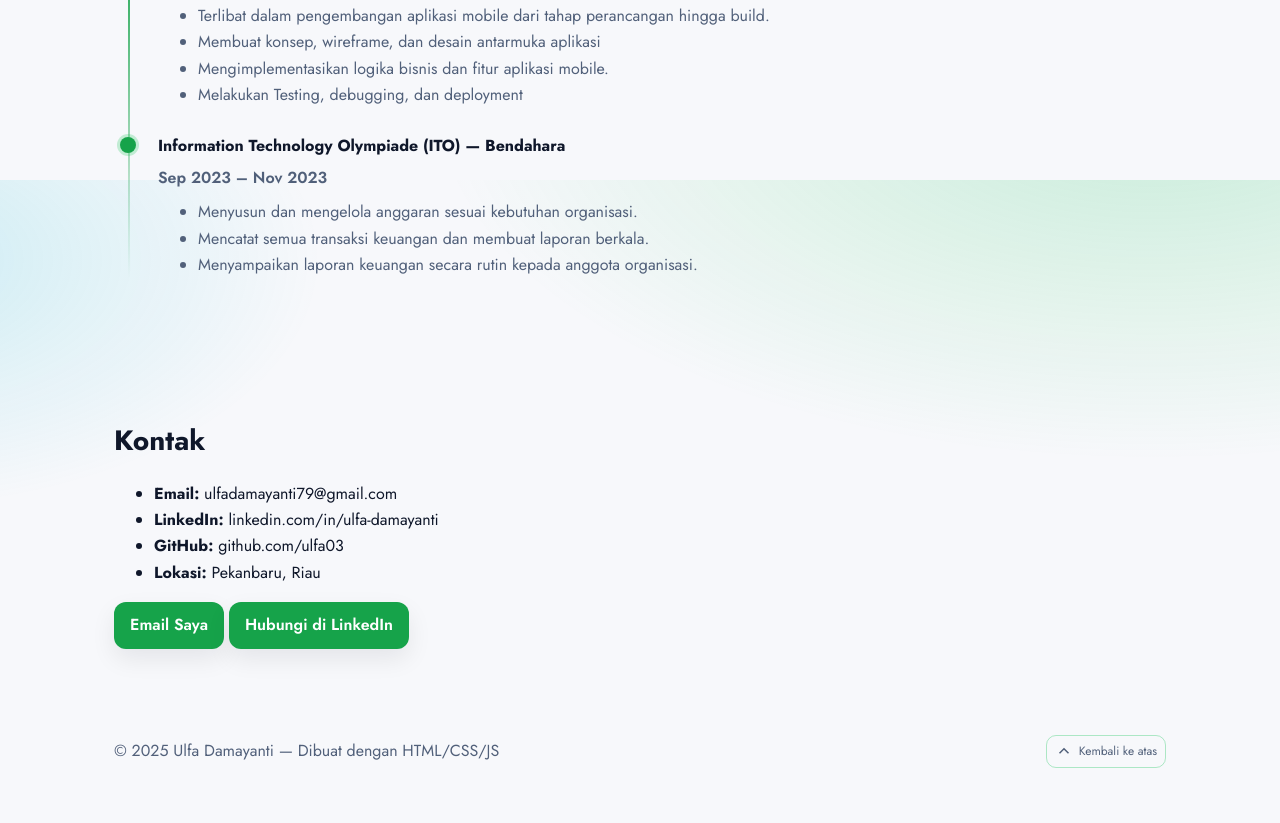
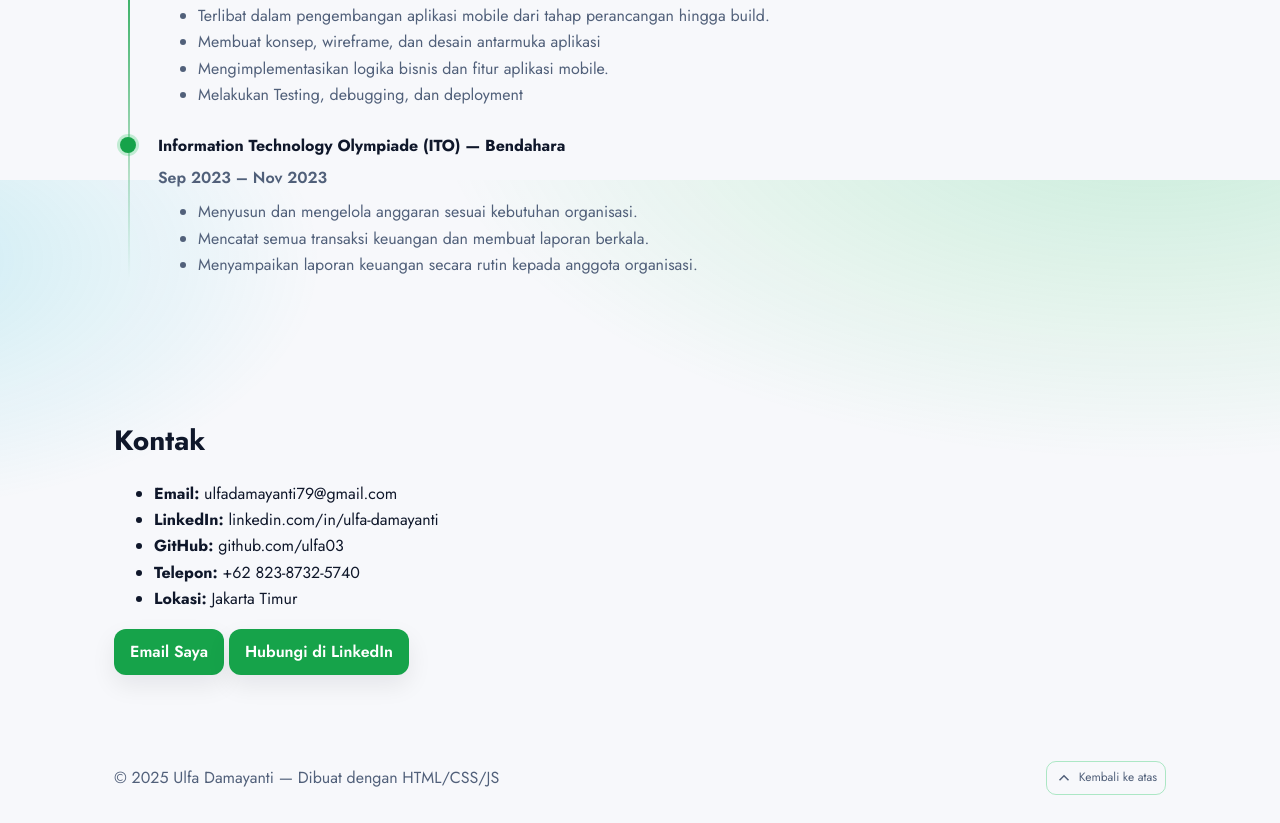
Before and after one commit to yoga-nditya/freelance-yoga.github.io, a plain HTML site: page index.html in a window 1280 px wide. Shown: the part 3820-4643 px from the top of the page. Before the commit the page ends 4616 px from the top, so only its background shows below. Drawn offline with Linux system fonts and the light colour scheme.

Commit message:
update code

```diff
--- a/index.html
+++ b/index.html
@@ -983,7 +983,8 @@
                             target="_blank">linkedin.com/in/ulfa-damayanti</a></li>
                     <li><strong>GitHub:</strong> <a href="https://github.com/ulfa03"
                             target="_blank">github.com/ulfa03</a></li>
-                    <li><strong>Lokasi:</strong> Pekanbaru, Riau</li>
+                    <li><strong>Telepon:</strong> <a href="tel:+6282387325740">+62 823-8732-5740</a></li>
+                    <li><strong>Lokasi:</strong> Jakarta Timur</li>
                 </ul>
             </div>
 
```
